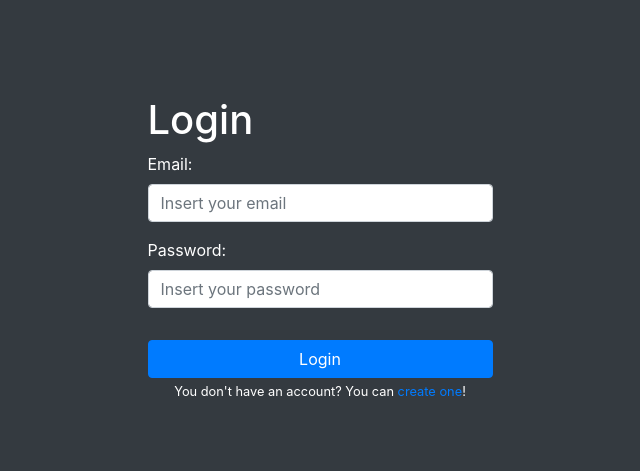
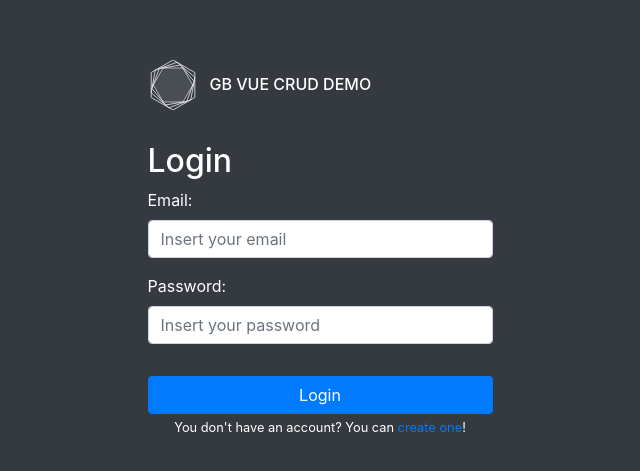
Before and after one commit to BellaJack/vue-gb-crud, a Vue app: page /#/login in a window 1280 px wide. Shown: the part 143-614 px from the top of the page, without its empty margins (320-960 px from the left). Built offline with nearby package versions, Linux system fonts and the light colour scheme; no server answers; the database is empty.

Commit message:
add logo component

```diff
--- /dev/null
+++ b/src/components/Logo.vue
@@ -0,0 +1,42 @@
+<template>
+  <div class="project-logo">
+    <svg version="1.0" id="gb-logo-exa" xmlns="http://www.w3.org/2000/svg" xmlns:xlink="http://www.w3.org/1999/xlink" x="0px" y="0px" width="400px" height="400px" viewBox="0 0 400 400" xml:space="preserve">
+      <title>GB Vue Crud Demo Logo</title>
+      <polygon style="fill:none;stroke:#f9fafb;stroke-width:6;" points="374.5,300 200,400 25.5,300 25.5,100 200,0 374.5,100 "/>
+      <polygon style="fill:none;stroke:#f9fafb; stroke-width:6;" points="342.4,318.8 168,381.6 25.5,262.9 57.5,81.3 232,18.4 374.5,137.1 "/>
+      <polygon style="fill:none;stroke:#f9fafb;stroke-width:6;" points="310.4,330.7 141.8,359.8 31.5,229.2 89.6,69.3 258.2,40.2 368.5,170.8 "/>
+      <polygon style="fill:rgba(255,255,255,0.1);stroke:#f9fafb;stroke-width:5;" points="279.3,336.4 121.5,335.9 42.2,199.5 120.7,63.6 278.5,64.1 357.8,200.5 "/>
+    </svg>
+    <header>
+      <h1>GB Vue Crud Demo</h1>
+    </header>
+  </div>
+</template>
+<script>
+  export default {
+    components:{
+      name: 'logo'
+    },
+    data(){
+      return{}
+    }
+  }
+</script>
+<style scoped>
+  svg{
+    height: 50px;
+    margin-right: 12px;
+    width: 50px;
+  }
+  .project-logo{
+    align-items: center;
+    display: flex;
+    flex-flow: row nowrap;
+    line-height: 1;
+  }
+  .project-logo h1{
+    font-size: 1em;
+    margin: 0 20px 0 0;
+    text-transform: uppercase;
+  }
+</style>
--- a/src/components/Navbar.vue
+++ b/src/components/Navbar.vue
@@ -1,9 +1,7 @@
 <template>
   <div class="container">
     <div id="nav">
-      <header class="project-logo">
-        <h1>GB Vue Crud Demo</h1>
-      </header>
+      <app-logo></app-logo>
       <nav class="navbar navbar-expand navbar-dark bg-dark">
         <div class="container">
           <div class="collapse navbar-collapse row" id="navbarNavAltMarkup">
@@ -19,9 +17,11 @@
 </template>
 <script>
   const fb = require('../config/firebaseConf.js');
+  import Logo from '@/components/Logo.vue'
   export default {
     components:{
-      name: 'addNewUser'
+      name: 'addNewUser',
+      'app-logo': Logo
     },
     data(){
       return{}
@@ -36,11 +36,6 @@
   }
 </script>
 <style scoped>
-  .project-logo h1{
-    font-size: 1em;
-    margin: 0 20px 0 0;
-    text-transform: uppercase;
-  }
   #nav{
     align-items: center;
     display: flex;
@@ -50,5 +45,6 @@
   }
   .nav-item.nav-link.router-link-active{
     color: #fff;
+    border-bottom: 3px solid #17a2b8;
   }
 </style>
--- a/src/views/Login.vue
+++ b/src/views/Login.vue
@@ -1,7 +1,8 @@
 <template>
   <div class="login">
     <div class="container">
-      <h1>Login</h1>
+      <app-logo></app-logo>
+      <h2>Login</h2>
       <div class="login_form row">
         <div class="form-group col-12">
           <label for="loginEmail">Email:</label>
@@ -31,6 +32,7 @@
 </template>
 <script>
   const fb = require('../config/firebaseConf.js');
+  import Logo from '@/components/Logo.vue'
   export default {
     name: 'login',
     data() {
@@ -50,6 +52,9 @@
           }
         );
       }
+    },
+    components: {
+      'app-logo': Logo
     }
   }
 </script>
@@ -68,4 +73,7 @@
     margin: 0 auto;
     max-width: 375px;
   }
+  h2{
+    margin-top: 1em;
+  }
 </style>
--- a/src/views/SignUp.vue
+++ b/src/views/SignUp.vue
@@ -1,7 +1,8 @@
 <template>
+  <div class="signUp">
     <div class="container">
-  <div class="signUp">
-    <h1>Sign Up</h1>
+      <app-logo></app-logo>
+      <h2>Sign Up</h2>
       <p>Let's create an account</p>
       <div class="signUp_form row">
         <div class="form-group col-12">
@@ -32,6 +33,7 @@
 </template>
 <script>
   const fb = require('../config/firebaseConf.js');
+  import Logo from '@/components/Logo.vue'
   export default {
     name: 'signUp',
     data() {
@@ -51,6 +53,9 @@
           }
         );
       }
+    },
+    components: {
+      'app-logo': Logo
     }
   }
 </script>
@@ -63,4 +68,13 @@
     margin: 0 auto;
     max-width: 375px;
   }
+  button{
+    margin-top: 1em;
+  }
+  .small{
+    margin-top: .5em;
+  }
+  h2{
+    margin-top: 1em;
+  }
 </style>
```
Lines whose indentation alone changed are shown as unchanged.
